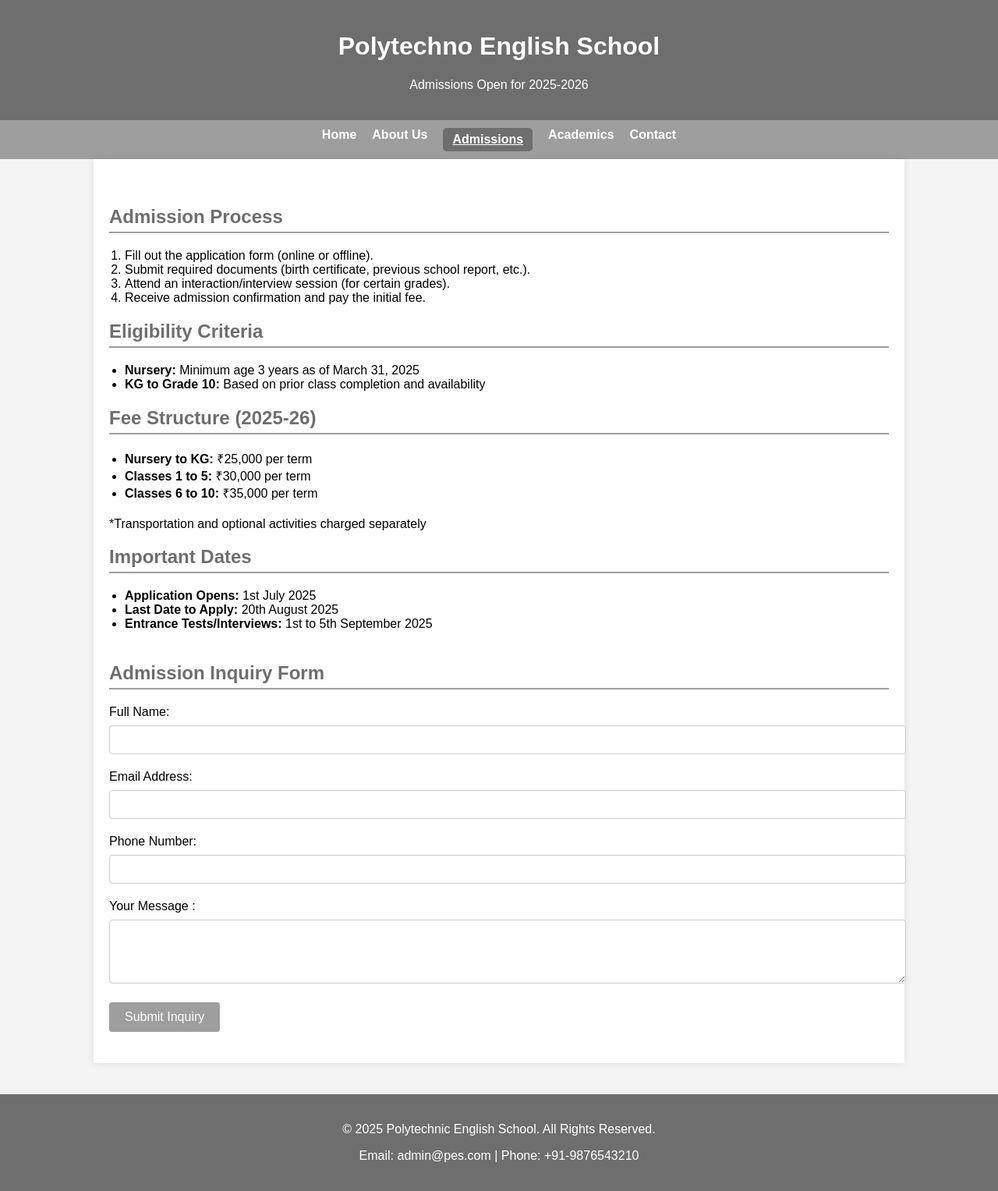
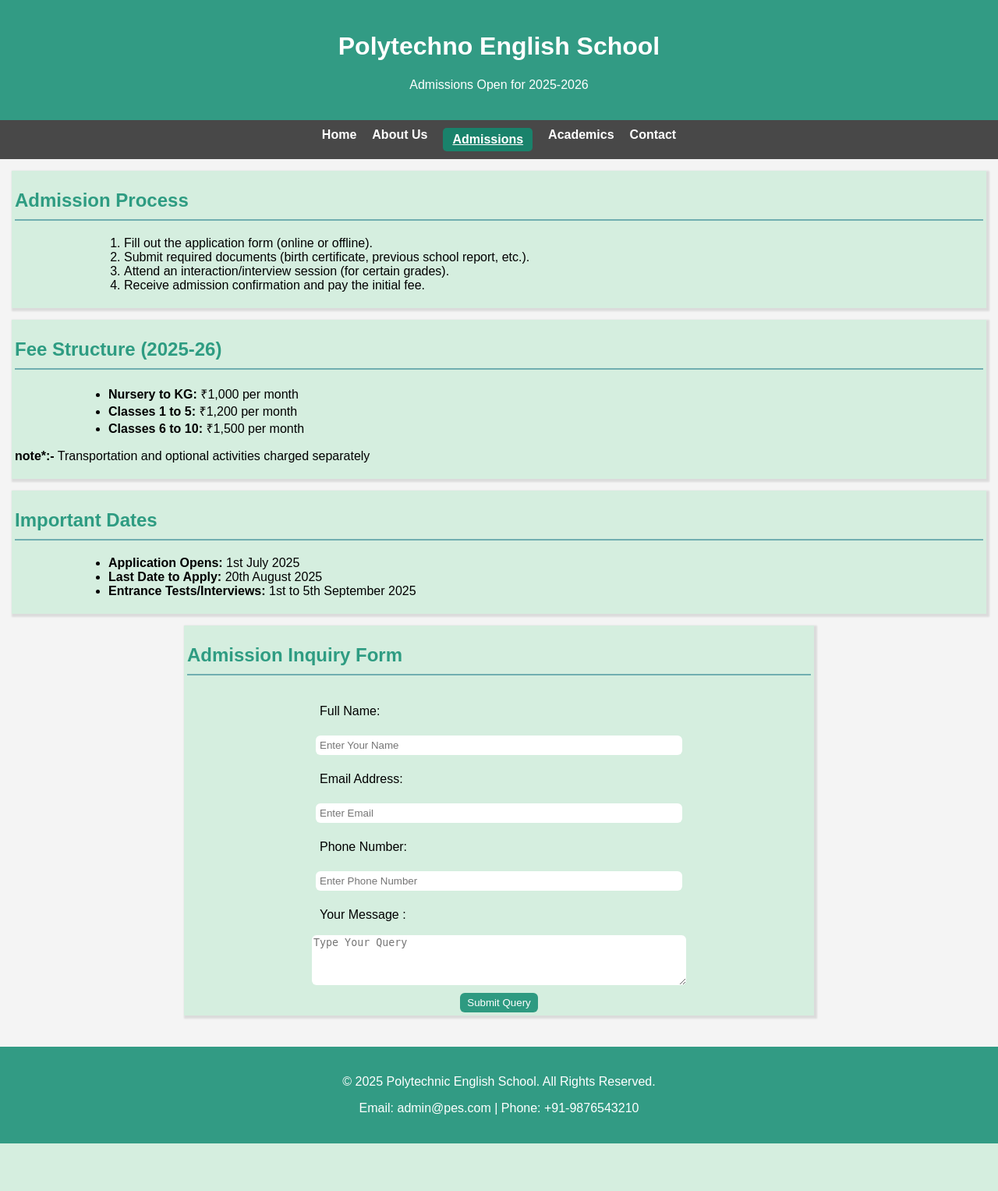
Before and after one commit to iam-blank/school, a Flask app: page /admission in a window 1280 px wide. Shown: the whole page at 78% size. After the commit the page ends 1466 px from the top, so only its background shows below. Run offline with Flask 3, Linux system fonts and the light colour scheme.

Commit message:
restructured

```diff
--- a/static/style.css
+++ b/static/style.css
@@ -1,18 +1,26 @@
+:root {
+  --primary-color: #128d72da;
+  --secondary-color: #c4ebd49d;
+}
+
 body {
   font-family: Arial, sans-serif;
   margin: 0;
+  padding: 0;
   padding: 0;
   background-color: #f4f4f4;
 }
 
 header {
-      background-color: #6e6e6e;
+  background-color: var(--primary-color);
   color: white;
   padding: 20px 0;
   text-align: center;
 }
+
 nav {
-      background-color: #9e9e9e;
+  /* background-color: var(--primary-color); */
+  background-color: rgb(0,0,0,0.7);
   display: flex;
   justify-content: center;
   gap: 20px;
@@ -26,7 +34,7 @@
 }
 
 nav a.active {
-      background-color: #6e6e6e;
+  background-color: var(--primary-color);
   padding: 6px 12px;
   border-radius: 5px;
   text-decoration: underline;
@@ -34,16 +42,133 @@
 
 
 nav a.active {
-      background-color: #6e6e6e;
+  background-color: var(--primary-color);
   padding: 6px 12px;
   border-radius: 5px;
   text-decoration: underline;
 }
 
+.hero {
+  color: white;
+  width: 80%;
+  margin: auto;
+  height: 950px;
+  display: flex;
+  justify-content: center;
+  align-items: center;
+  background: url("/static/images/") repeat-x center;
+  background-size: cover;
+  text-shadow: 2px 2px 4px #000;
+}
+.container {
+  /* max-width: 1000px; */
+  /* margin: auto; */
+  padding: 4px 4px;
+  margin: 15px;
+  background-color: var(--secondary-color);
+  box-shadow: 0 0 10px rgba(0, 0, 0, 0.1);
+  box-shadow:2px 2px 2px 2px rgb(0,0,0,0.1);
+}
+
 footer {
-      background-color: #6e6e6e;
+  background-color: var(--primary-color);
   color: white;
   text-align: center;
   padding: 20px;
   margin-top: 40px;
 }
+
+.section-title {
+  color: var(--primary-color);
+  border-bottom: 2px solid #0f718381;
+  margin-bottom: 20px;
+  padding-bottom: 10px;
+}
+
+.cards {
+  display: flex;
+  gap: 20px;
+  flex-wrap: wrap;
+  justify-content: center;
+}
+
+.card {
+  border: 1px solid #ccc;
+  padding: 20px;
+  width: 280px;
+  border-radius: 8px;
+  box-shadow: 0 2px 6px rgba(0, 0, 0, 0.1);
+  background-color: rgba(174, 131, 131, 0.381);
+}
+
+.card h3 {
+  margin-top: 0;
+}
+
+ul {
+  list-style-type: disc;
+  padding-left: 20px;
+}
+
+img {
+  border-radius: 8px;
+  margin: 10px;
+  box-shadow: 0 2px 4px rgba(0, 0, 0, 0.2);
+}
+
+.card p {
+  line-height: 1.6;
+}
+
+.card strong {
+  color: #2e7d32;
+}
+
+#notice-board {
+  align-items: end;
+  /* justify-content: right; */
+}
+
+.section-content{
+  max-width: 900px;
+  margin-left: 100px;
+}
+.form-section{
+  max-width: 800px;
+  display: flex;
+  flex-direction: column;
+  justify-content: center;
+  margin: auto;
+
+}
+form{
+  width: 60%;
+  display: flex;
+  flex-direction: column;
+  margin: auto;
+  line-height: 2;
+
+}
+input, label, button{
+  margin: 5px;
+  padding: 5px;
+}
+input, button, textarea{
+  box-shadow: 5px rgb(0,0,0,0.1) ;
+  border-radius: 6px;
+  border: 0;
+}
+button{
+  background-color: var(--primary-color);
+  border: var(--primary-color);
+  width: 100px;
+  margin: auto;
+  margin-top: 10px;
+  color: white;
+  box-shadow: 6px rgb(0,0,0,0.2) ;
+}
+iframe{
+  height: 300px;
+  max-width: 800px;
+  margin: auto;
+}
--- a/templates/admission.html
+++ b/templates/admission.html
@@ -1,55 +1,13 @@
 <!DOCTYPE html>
 <html lang="en">
+
 <head>
   <meta charset="UTF-8" />
-  <meta name="viewport" content="width=device-width, initial-scale=1.0"/>
+  <meta name="viewport" content="width=device-width, initial-scale=1.0" />
   <title>Admissions - Polytechnic English School</title>
   <link rel="stylesheet" href="{{ url_for('static', filename='style.css') }}">
-  <style>
+</head>
 
-    .container {
-      padding: 40px 20px;
-      max-width: 1000px;
-      margin: auto;
-      background-color: white;
-      box-shadow: 0 0 10px rgba(0,0,0,0.1);
-    }
-
-    h2 {
-      color: #6e6e6e;
-      border-bottom: 2px solid #9e9e9e;
-      padding-bottom: 5px;
-    }
-
-    ul, ol {
-      padding-left: 20px;
-      margin-bottom: 20px;
-    }
-
-    .form-section {
-      margin-top: 40px;
-    }
-
-    input, textarea {
-      width: 100%;
-      padding: 10px;
-      margin-top: 8px;
-      margin-bottom: 20px;
-      border: 1px solid #ccc;
-      border-radius: 4px;
-    }
-
-    button {
-      background-color: #9e9e9e;
-      color: white;
-      padding: 10px 20px;
-      border: none;
-      border-radius: 4px;
-      font-size: 16px;
-    }
-
-  </style>
-</head>
 <body>
 
   <header>
@@ -65,38 +23,37 @@
     <a href="/contact">Contact</a>
   </nav>
 
-  <div class="container">
-    <h2>Admission Process</h2>
-    <ol>
+  <section class="container">
+    <h2 class="section-title">Admission Process</h2>
+    <ol class="section-content">
       <li>Fill out the application form (online or offline).</li>
       <li>Submit required documents (birth certificate, previous school report, etc.).</li>
       <li>Attend an interaction/interview session (for certain grades).</li>
       <li>Receive admission confirmation and pay the initial fee.</li>
     </ol>
+  </section>
 
-    <h2>Eligibility Criteria</h2>
-    <ul>
-      <li><strong>Nursery:</strong> Minimum age 3 years as of March 31, 2025</li>
-      <li><strong>KG to Grade 10:</strong> Based on prior class completion and availability</li>
+  <section class="container">
+    <h2 class="section-title">Fee Structure (2025-26)</h2>
+  <ul class="section-content">
+    <li><strong>Nursery to KG:</strong> ₹1,000 per month</li>
+    <li><strong>Classes 1 to 5:</strong> ₹1,200 per month</li>
+    <li><strong>Classes 6 to 10:</strong> ₹1,500 per month</li>
   </ul>
+  <p><strong>note*:-</strong> Transportation and optional activities charged separately</p>
+  </section>
 
-    <h2>Fee Structure (2025-26)</h2>
-    <ul>
-      <li><strong>Nursery to KG:</strong> ₹25,000 per term</li>
-      <li><strong>Classes 1 to 5:</strong> ₹30,000 per term</li>
-      <li><strong>Classes 6 to 10:</strong> ₹35,000 per term</li>
-    </ul>
-    <p>*Transportation and optional activities charged separately</p>
-
-    <h2>Important Dates</h2>
-    <ul>
+  <section class="container">
+    <h2 class="section-title">Important Dates</h2>
+  <ul class="section-content">
     <li><strong>Application Opens:</strong> 1st July 2025</li>
     <li><strong>Last Date to Apply:</strong> 20th August 2025</li>
     <li><strong>Entrance Tests/Interviews:</strong> 1st to 5th September 2025</li>
   </ul>
+  </section>
 
-    <div class="form-section">
-      <h2>Admission Inquiry Form</h2>
+  <div class="form-section container">
+    <h2 class ="section-title">Admission Inquiry Form</h2>
     {% with messages = get_flashed_messages() %}
     {% if messages %}
     <div style="color: rgb(37, 9, 9); font-weight: bold;">
@@ -105,20 +62,20 @@
     {% endif %}
     {% endwith %}
 
-      <form method="POST" action="/admission">
+    <form method="POST" action="/admission" class="form">
       <label for="name">Full Name:</label>
-        <input type="text" id="name" name="name" required>
+      <input type="text" placeholder="Enter Your Name" id="name" name="name" required>
 
       <label for="email">Email Address:</label>
-        <input type="email" id="email" name="email" required>
+      <input type="email" id="email" placeholder="Enter Email" name="email" required>
 
       <label for="phone">Phone Number:</label>
-        <input type="tel" id="phone" name="phone" required>
+      <input type="tel" placeholder="Enter Phone Number" id="phone" name="phone" required>
 
       <label for="message">Your Message :</label>
-        <textarea id="message" name="message" rows="4"></textarea>
+      <textarea id="message" placeholder="Type Your Query" name="message" rows="4"></textarea>
 
-        <button type="submit">Submit Inquiry</button>
+      <button type="submit">Submit Query</button>
     </form>
   </div>
   </div>
@@ -129,4 +86,5 @@
   </footer>
 
 </body>
+
 </html>
```
Also changed, not shown: templates/about.html (+41 -41 lines), templates/academics.html (+40 -43 lines), templates/contact.html (+22 -69 lines), templates/index.html (+6 -72 lines), static/images/building.jpg (added), static/images/cdc-GDokEYnOfnE-unsplash.jpg (added), static/images/class.jpg (added), templates/verifyLink.html (added), 4 other files. Lines whose indentation alone changed are shown as unchanged.
